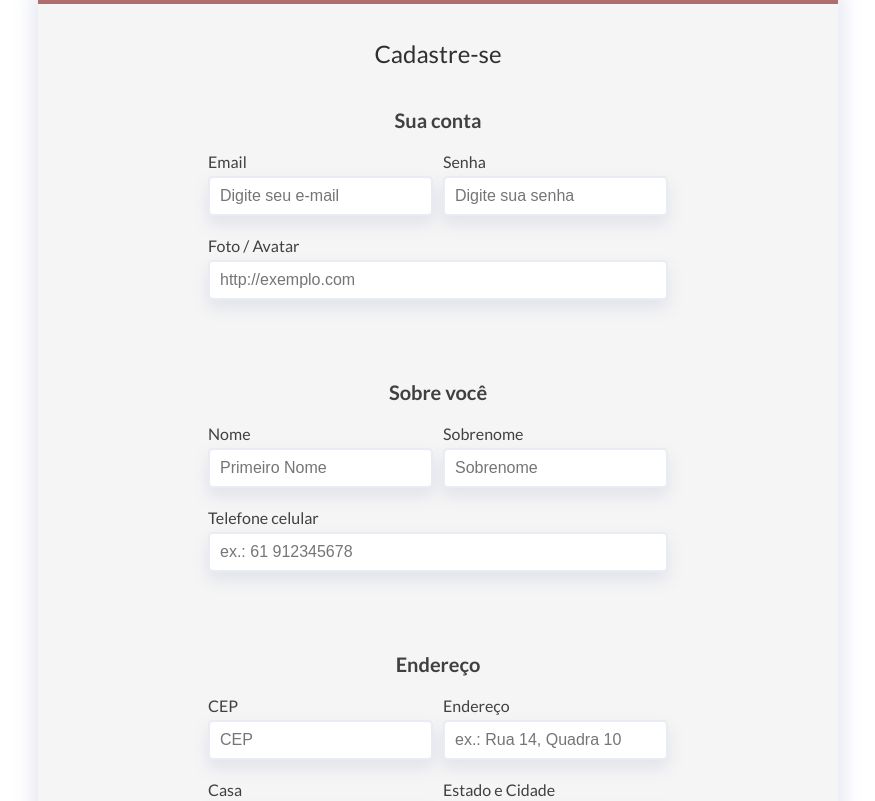
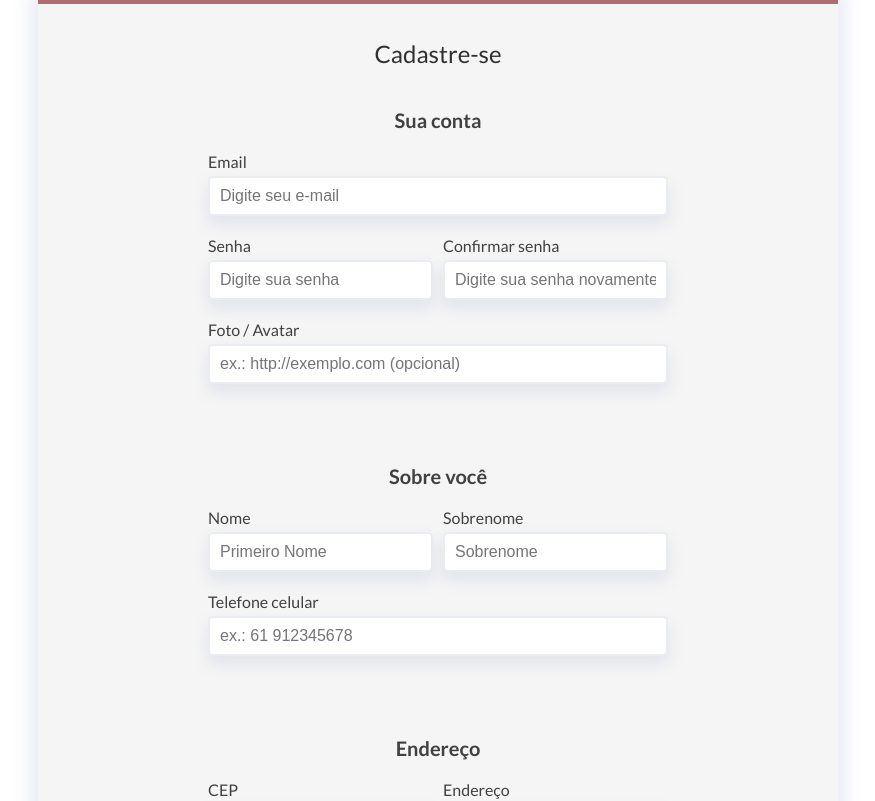
Before and after one commit to Nadno/e-commerce-front-end, a Next.js app: page /sign-up in a window 1280 px wide. Shown: the top 801 px of the page, without its empty margins (202-1077 px from the left). Built offline with nearby package versions, Linux system fonts and the light colour scheme.

Commit message:
component, inputError and invalid states implemented; Added confirm password

```diff
--- a/src/screen/sign-up.tsx
+++ b/src/screen/sign-up.tsx
@@ -7,10 +7,12 @@ import FormData, { WrappedComponent } from '../HOC/form';
 import useAccount from '../hooks/useAccount';
 import { apiPost } from '../utils/api';
 import handleRequest from '../utils/handleRequests';
+import validate from '../utils/validate';
 
 const INITIAL_DATA = {
   email: '',
   password: '',
+  confirmPassword: '',
   avatar: '',
   giveName: '',
   surname: '',
@@ -29,6 +31,8 @@ type SignUpData = typeof INITIAL_DATA;
 
 const SignUp: WrappedComponent<SignUpData, Props> = ({
   data,
+  inputError,
+  invalid,
   goToPath = '/',
   handleChange,
 }) => {
@@ -38,6 +42,11 @@ const SignUp: WrappedComponent<SignUpData, Props> = ({
   const handleSubmit = useCallback(
     (e: FormEvent) => {
       e.preventDefault();
+      if (invalid) {
+        alert('Preencha todos os campos');
+        return;
+      }
+
       const {
         email,
         password,
@@ -51,14 +60,16 @@ const SignUp: WrappedComponent<SignUpData, Props> = ({
         stateAndCity,
       } = data;
 
-      apiPost('/user/sign-up', {
+      const { response } = apiPost('/user/sign-up', {
         name: `${giveName} ${surname}`,
         tel,
         email,
         password,
         avatar,
         address: `${zipCode}, ${address}, ${house}, ${stateAndCity}`,
-      })
+      });
+
+      response
         .then(({ data: account }) => login(account, goToPath))
         .catch(handleRequest(setError));
     },
@@ -71,24 +82,36 @@ const SignUp: WrappedComponent<SignUpData, Props> = ({
       <Form.Fieldset>
         <legend>Sua conta</legend>
 
-        <div className="input-block">
         <Input
           id="email"
           name="email"
           value={data.email}
+          error={inputError.email}
           label="Email"
           placeholder="Digite seu e-mail"
-            handleChange={handleChange}
+          onChange={handleChange}
         />
-
+        <div className="input-block">
           <Input
             type="password"
             id="password"
             name="password"
             value={data.password}
+            error={inputError.password}
             label="Senha"
             placeholder="Digite sua senha"
-            handleChange={handleChange}
+            onChange={handleChange}
+          />
+
+          <Input
+            type="password"
+            id="confirm-password"
+            name="confirmPassword"
+            value={data.confirmPassword}
+            error={inputError.confirmPassword}
+            label="Confirmar senha"
+            placeholder="Digite sua senha novamente"
+            onChange={handleChange}
           />
         </div>
 
@@ -97,9 +120,10 @@ const SignUp: WrappedComponent<SignUpData, Props> = ({
           id="avatar"
           name="avatar"
           value={data.avatar}
+          error={inputError.avatar}
           label="Foto / Avatar"
-          placeholder="http://exemplo.com"
-          handleChange={handleChange}
+          placeholder="ex.: http://exemplo.com (opcional)"
+          onChange={handleChange}
         />
       </Form.Fieldset>
 
@@ -111,18 +135,20 @@ const SignUp: WrappedComponent<SignUpData, Props> = ({
             id="give-name"
             name="giveName"
             value={data.giveName}
+            error={inputError.giveName}
             label="Nome"
             placeholder="Primeiro Nome"
-            handleChange={handleChange}
+            onChange={handleChange}
           />
 
           <Input
             id="surname"
             name="surname"
             value={data.surname}
+            error={inputError.surname}
             label="Sobrenome"
             placeholder="Sobrenome"
-            handleChange={handleChange}
+            onChange={handleChange}
           />
         </div>
 
@@ -130,9 +156,10 @@ const SignUp: WrappedComponent<SignUpData, Props> = ({
           id="tel"
           name="tel"
           value={data.tel}
+          error={inputError.tel}
           label="Telefone celular"
           placeholder="ex.: 61 912345678"
-          handleChange={handleChange}
+          onChange={handleChange}
         />
       </Form.Fieldset>
 
@@ -144,18 +171,20 @@ const SignUp: WrappedComponent<SignUpData, Props> = ({
             id="zip-code"
             name="zipCode"
             value={data.zipCode}
+            error={inputError.zipCode}
             label="CEP"
             placeholder="CEP"
-            handleChange={handleChange}
+            onChange={handleChange}
           />
 
           <Input
             id="address"
             name="address"
             value={data.address}
+            error={inputError.address}
             label="Endereço"
             placeholder="ex.: Rua 14, Quadra 10"
-            handleChange={handleChange}
+            onChange={handleChange}
           />
         </div>
 
@@ -164,18 +193,20 @@ const SignUp: WrappedComponent<SignUpData, Props> = ({
             id="house"
             name="house"
             value={data.house}
+            error={inputError.house}
             label="Casa"
             placeholder="Número ou Letra"
-            handleChange={handleChange}
+            onChange={handleChange}
           />
 
           <Input
             id="state-and-city"
             name="stateAndCity"
             value={data.stateAndCity}
+            error={inputError.stateAndCity}
             label="Estado e Cidade"
             placeholder="ex.: Brasília DF"
-            handleChange={handleChange}
+            onChange={handleChange}
           />
         </div>
 
@@ -191,4 +222,4 @@ const SignUp: WrappedComponent<SignUpData, Props> = ({
   );
 };
 
-export default FormData(SignUp, INITIAL_DATA);
+export default FormData(SignUp, INITIAL_DATA, validate['sign-up']);
```
Lines whose indentation alone changed are shown as unchanged.
